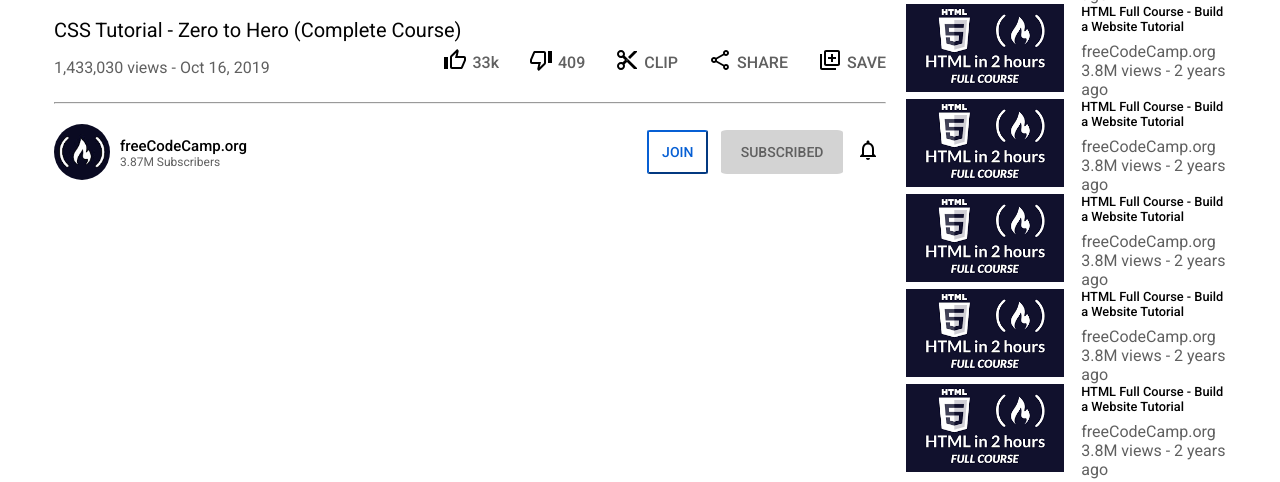
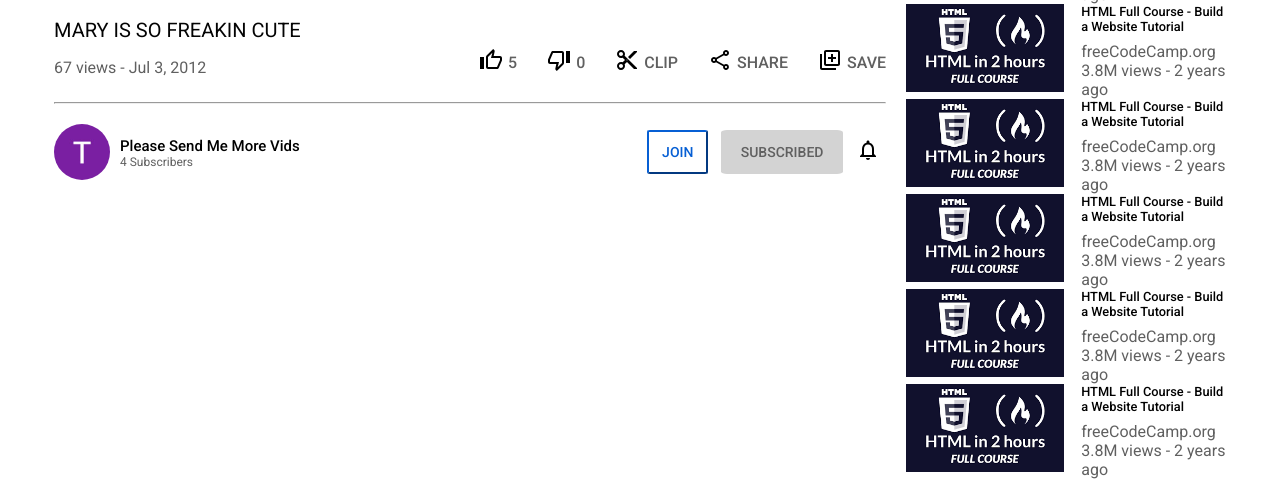
Before and after one commit to just6660/youtube-clone, a plain HTML site: page index.html in a window 1280 px wide. Shown: the part 643-1125 px from the top of the page. Drawn offline with Linux system fonts and the light colour scheme.

Commit message:
changed video and some content

```diff
--- a/index.html
+++ b/index.html
@@ -35,17 +35,17 @@
     </div>
     <div class="body-container">
         <div class="main-container">
-            <iframe src="https://www.youtube.com/embed/1Rs2ND1ryYc" title="YouTube video player" frameborder="0" allow="accelerometer; autoplay; clipboard-write; encrypted-media; gyroscope; picture-in-picture" allowfullscreen id="video"></iframe>
-            <h1>CSS Tutorial - Zero to Hero (Complete Course)</h1>
+            <iframe width="560" height="315" src="https://www.youtube.com/embed/V--9CY7XjEE" title="YouTube video player" frameborder="0" allow="accelerometer; autoplay; clipboard-write; encrypted-media; gyroscope; picture-in-picture" allowfullscreen id="video"></iframe>
+            <h1>MARY IS SO FREAKIN CUTE</h1>
             <div class="views-likes-container">
                 <div class="views-container">
-                    <p>1,433,030 views - Oct 16, 2019</p>
+                    <p>67 views - Jul 3, 2012</p>
                 </div>
                 <div class="likes-container">
                     <a href="#" class="likes-buttons"><img src="images/likes.svg"></a>
-                    <p class="likes-font">33k</p>
+                    <p class="likes-font">5</p>
                     <a href="#" class="likes-buttons"><img src="images/dislikes.svg"></a>
-                    <p class="likes-font">409</p>
+                    <p class="likes-font">0</p>
                     <a href="#" class="likes-buttons"><img src="images/clip.svg"></a>
                     <p class="likes-font">CLIP</p>
                     <a href="#" class="likes-buttons"><img src="images/share.svg"></a>
@@ -56,11 +56,11 @@
             </div>
             <hr>
             <div class="channel-container">
-                <a href="#"><img src="images/logo.jpg" id="logo"></a>
+                <a href="#"><img src="images/logo2.jpg" id="logo"></a>
                 <div class="subscriber-container">
                     <span>
-                        <h2>freeCodeCamp.org</h2>
-                        <p id="subscriber-info">3.87M Subscribers</p>
+                        <h2>Please Send Me More Vids</h2>
+                        <p id="subscriber-info">4 Subscribers</p>
                     </span>
                 </div>
                 <div class="button-container">
```
Also changed, not shown: images/logo2.jpg (added).
